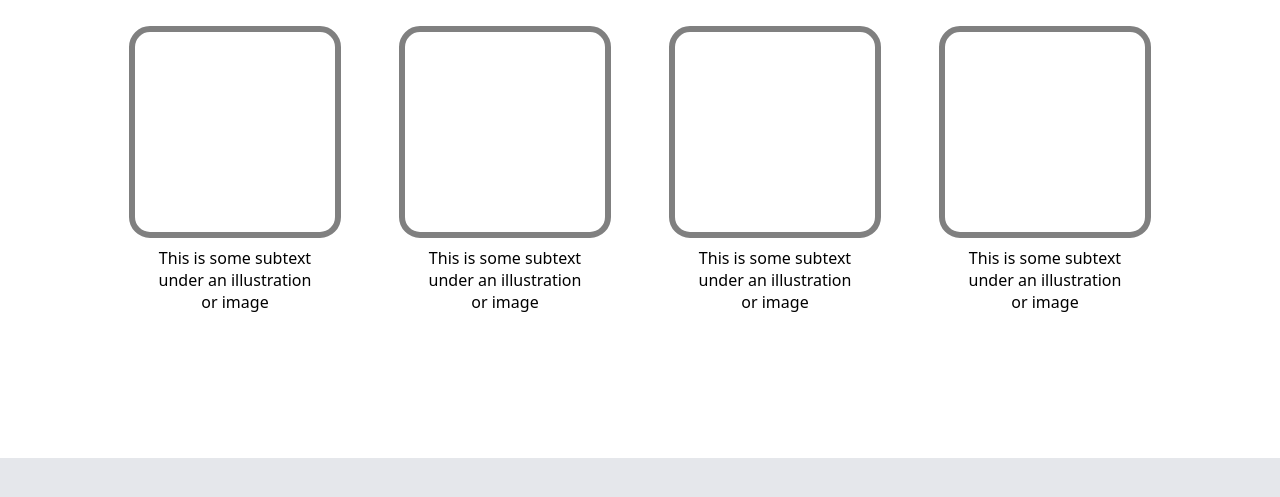
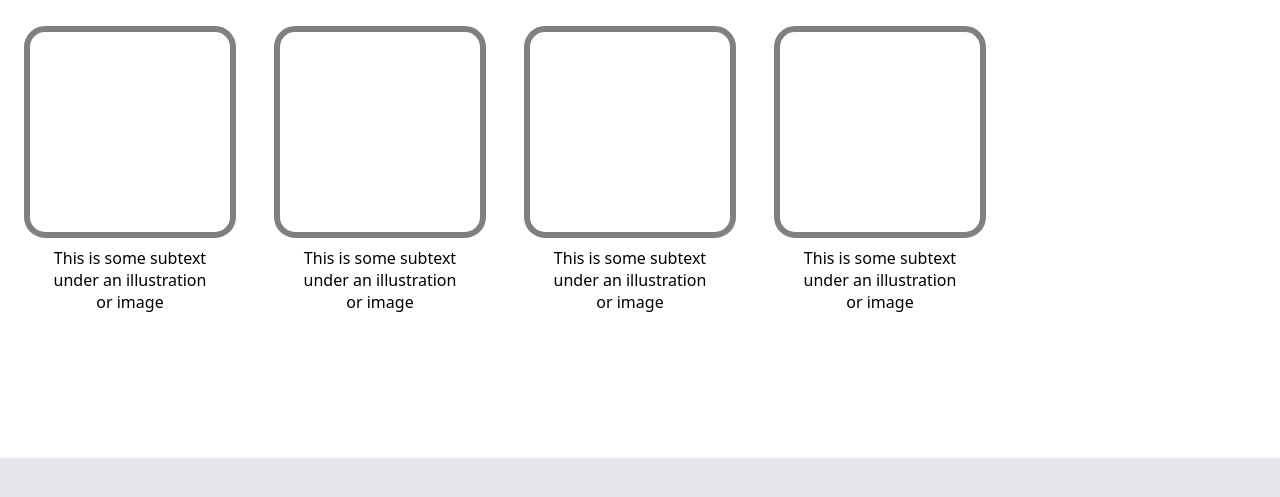
Before and after one commit to mneiljack/LandingPage, a plain HTML site: page index.html in a window 1280 px wide. Shown: the part 695-1192 px from the top of the page. Drawn offline with Linux system fonts and the light colour scheme.

Commit message:
fixed random information alignment

```diff
--- a/style.css
+++ b/style.css
@@ -115,16 +115,18 @@ button {
 
 .cardbody {
     display: flex;
-    justify-content: center;
+    justify-content: flex-end;
     align-items: center;
-    gap: 70px;
+    gap: 50px;
     margin-top: 35px;
 
 }
 
 .card {
     width: 200px;
-    flex: 1 1 200px;
+    flex: 1 1 150px;
+
+
 }
 
 .cardholder {
@@ -132,11 +134,14 @@ button {
     height: 200px;
     border-radius: 15px;
     outline: 6px solid grey;
+    margin:auto;
+
 }
 
 
 .explain {
     margin: 15px;
+    text-align: center;
 }
 
 /* QUOTE STYLE */
```
